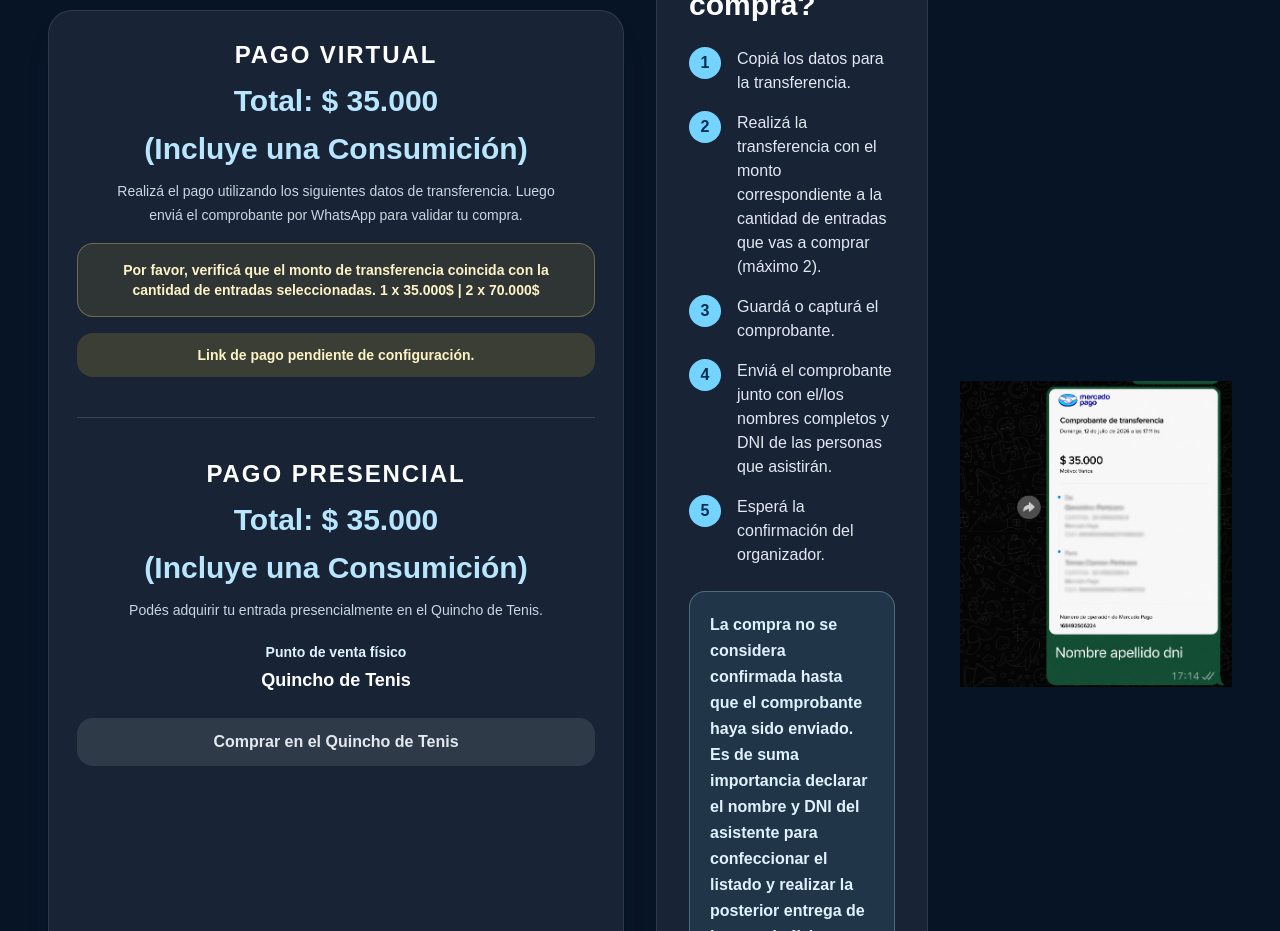
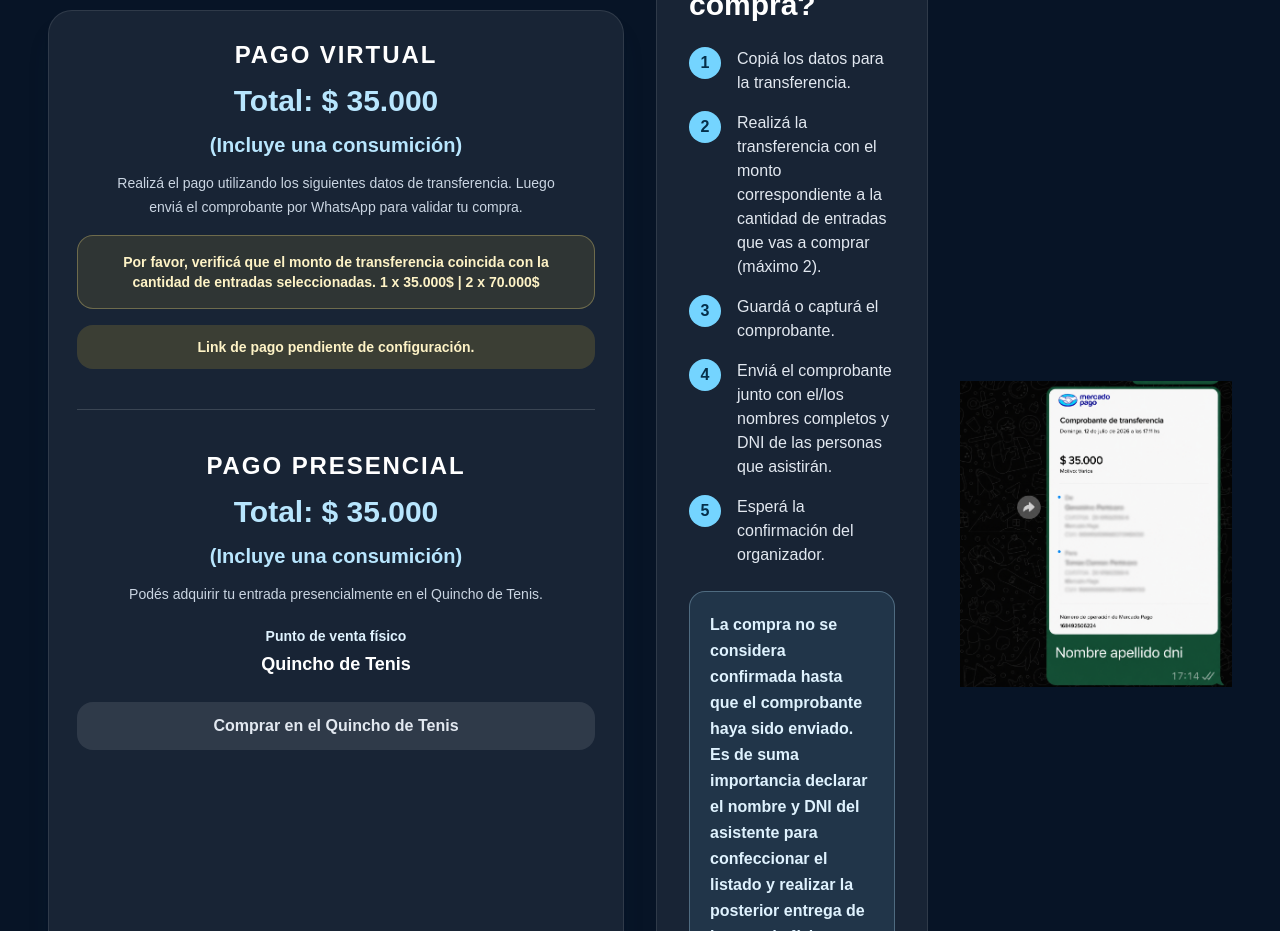
Before and after one commit to tomas1aws/entradaslalecheria, a Next.js app: page / in a window 1280 px wide. Shown: the part 1060-1991 px from the top of the page. Built offline with nearby package versions, Linux system fonts and the light colour scheme.

Commit message:
Update PurchaseFlowSection.tsx

```diff
--- a/src/components/PurchaseFlowSection.tsx
+++ b/src/components/PurchaseFlowSection.tsx
@@ -31,7 +31,7 @@ export function PurchaseFlowSection() {
                 <div>
                   <h3 id="pago-virtual-titulo" className="text-xl font-black uppercase tracking-[0.08em] text-white sm:text-2xl">Pago virtual</h3>
                   <p className="mt-3 text-3xl font-black text-sky-200">Total: {total}</p>
-                  <p className="mt-3 text-3xl font-black text-sky-200">(Incluye una Consumición)</p>
+                  <p className="mt-3 text-xl font-black text-sky-200">(Incluye una consumición)</p>
                   <p className="mx-auto mt-3 max-w-md text-sm leading-6 text-slate-300">
                     Realizá el pago utilizando los siguientes datos de transferencia. Luego enviá el comprobante por WhatsApp para validar tu compra.
                   </p>
@@ -66,7 +66,7 @@ export function PurchaseFlowSection() {
                 <div>
                   <h3 id="pago-presencial-titulo" className="text-xl font-black uppercase tracking-[0.08em] text-white sm:text-2xl">Pago presencial</h3>
                   <p className="mt-3 text-3xl font-black text-sky-200">Total: {total}</p>
-                  <p className="mt-3 text-3xl font-black text-sky-200">(Incluye una Consumición)</p>
+                  <p className="mt-3 text-xl font-black text-sky-200">(Incluye una consumición)</p>
                   <p className="mx-auto mt-3 max-w-md text-sm leading-6 text-slate-300">
                     Podés adquirir tu entrada presencialmente en el Quincho de Tenis.
                   </p>
```
